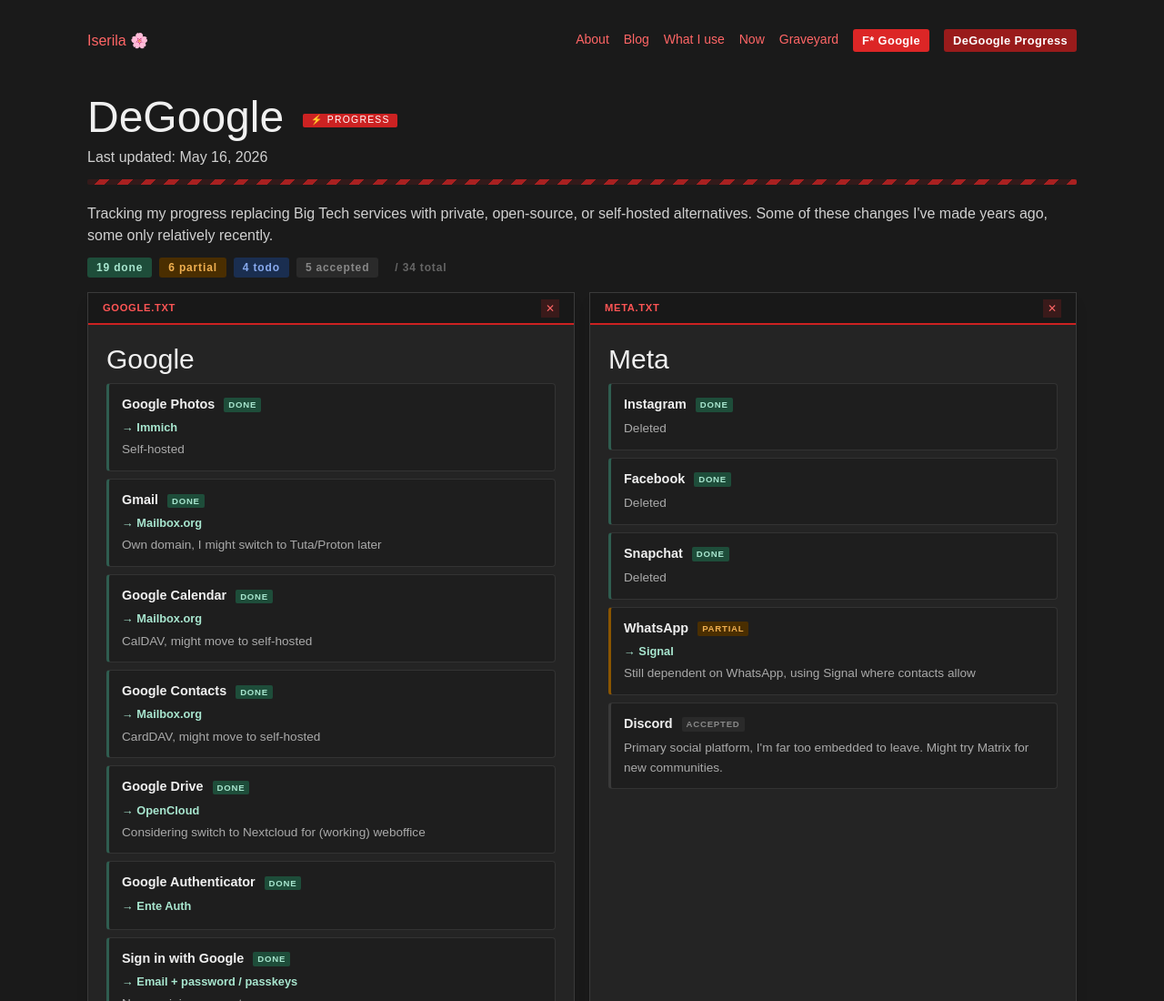
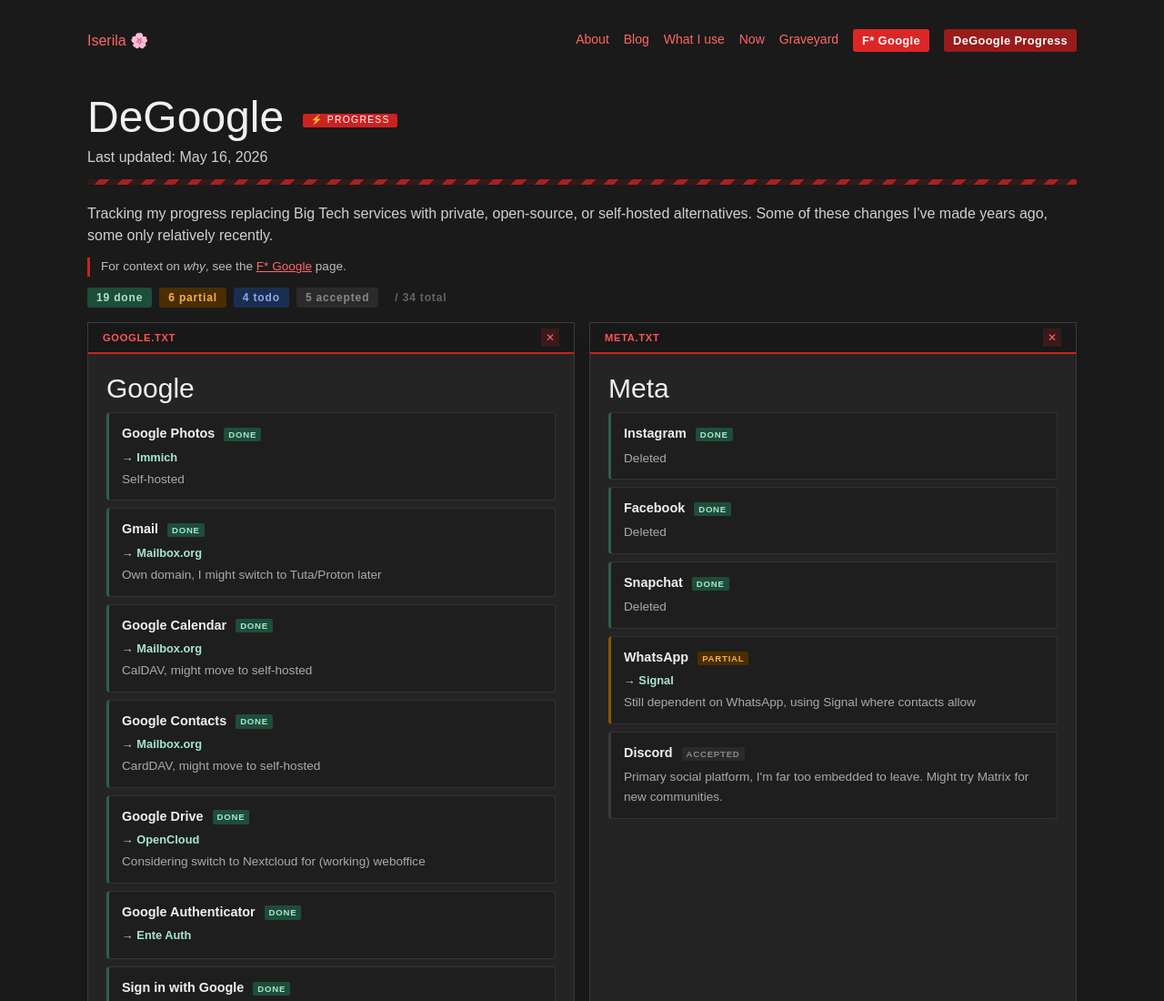
Before and after one commit to Iserila/personal-website, an Astro site: page /degoogle in a window 1280 px wide. Shown: the top 1100 px of the page at 91% size. Built offline with nearby package versions, Linux system fonts and the light colour scheme; Astro itself is replaced by a stand-in of ours; a web font is replaced by a local one.

Commit message:
feat: add references between google pages

```diff
--- a/src/pages/degoogle.astro
+++ b/src/pages/degoogle.astro
@@ -285,6 +285,11 @@
         open-source, or self-hosted alternatives. Some of these changes I've
         made years ago, some only relatively recently.
       </p>
+      <p class="danger-note">
+        For context on <em>why</em>, see the <a rel="me" href="/f-google"
+          >F* Google</a
+        > page.
+      </p>
       <div class="degoogle-stats">
         <span class="degoogle-stat-done">{counts.done} done</span>
         <span class="degoogle-stat-partial">{counts.partial} partial</span>
--- a/src/pages/f-google.astro
+++ b/src/pages/f-google.astro
@@ -213,6 +213,8 @@
       </p>
       <p class="danger-note">
         See also:{" "}
+        <a rel="me" href="/degoogle">My DeGoogle progress</a>
+        {" "}·{" "}
         <a href="https://keepandroidopen.org" target="_blank"
           >keepandroidopen.org</a
         >
```
